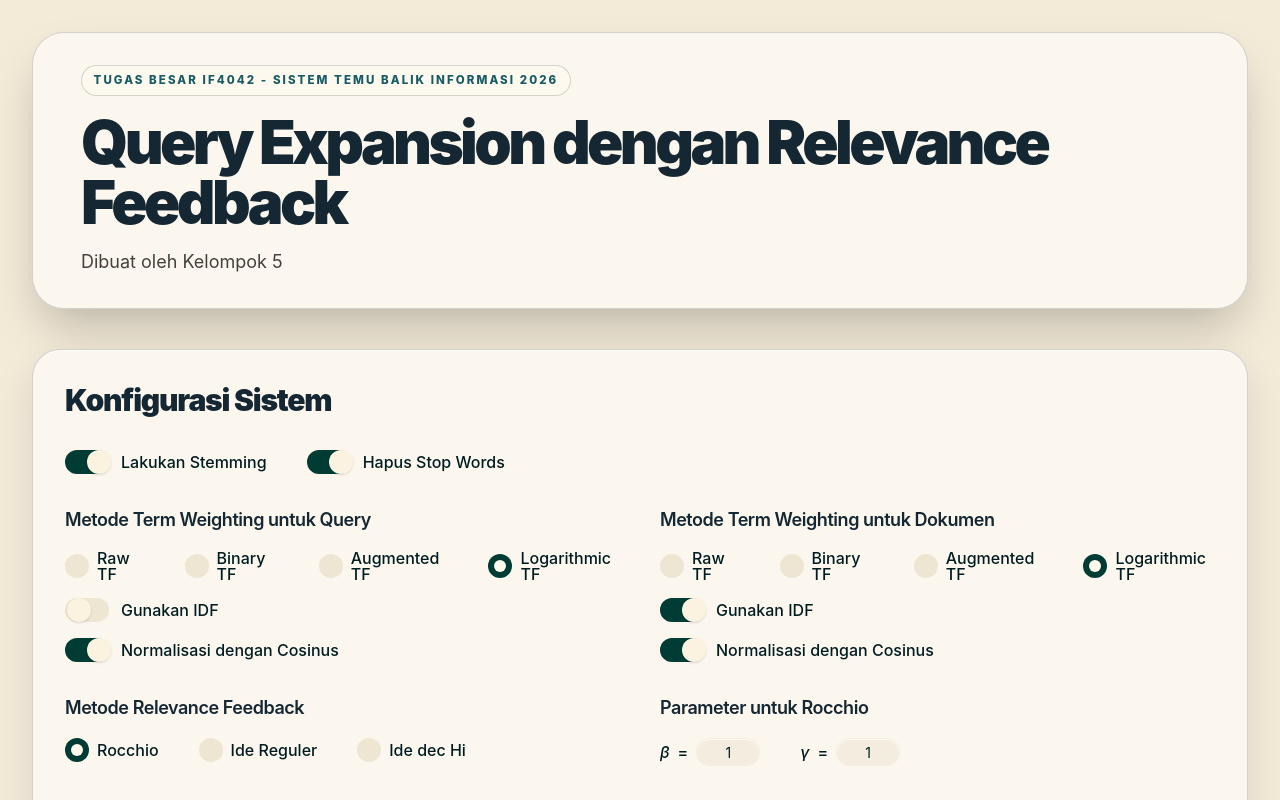
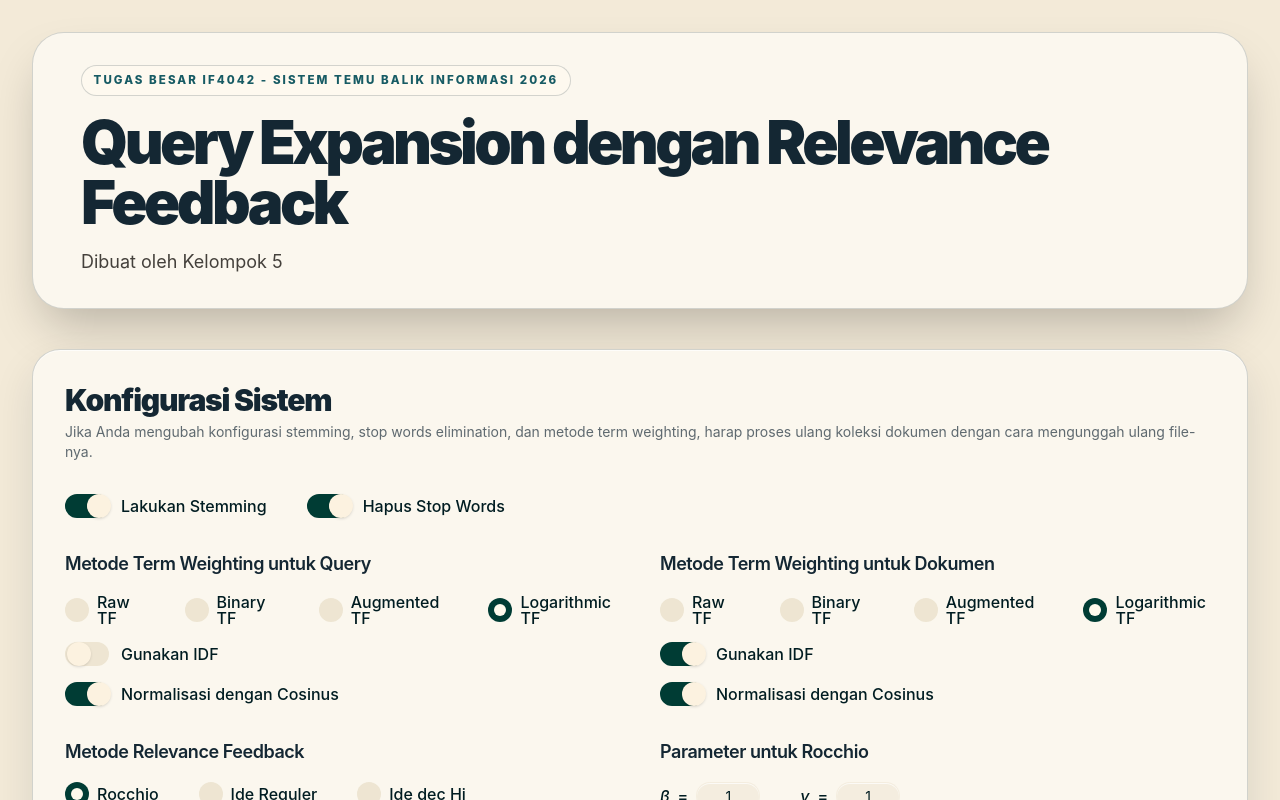
Before and after one commit to nicholasrs05/tubes-if4042, a React (Vite) app: page / in a window 1280 px wide. Shown: the top 800 px of the page. Built offline with nearby package versions, Linux system fonts and the light colour scheme.

Commit message:
chore: add small notes below "Konfigurasi Sistem" to prevent misunderstanding

```diff
--- a/src/components/system-settings.tsx
+++ b/src/components/system-settings.tsx
@@ -18,6 +18,7 @@ export function SystemSettings({ systemSettings, onSettingsChange }: SystemSetti
             <div className="space-y-8">
                 <div>
                     <h2 className="text-3xl font-black tracking-[-0.04em]">Konfigurasi Sistem</h2>
+                    <p className="text-sm mt-1 text-gray-600">Jika Anda mengubah konfigurasi stemming, stop words elimination, dan metode term weighting, harap proses ulang koleksi dokumen dengan cara mengunggah ulang file-nya.</p>
                 </div>
 
                 <div className="flex flex-col gap-4 lg:flex-row lg:gap-10">
```
